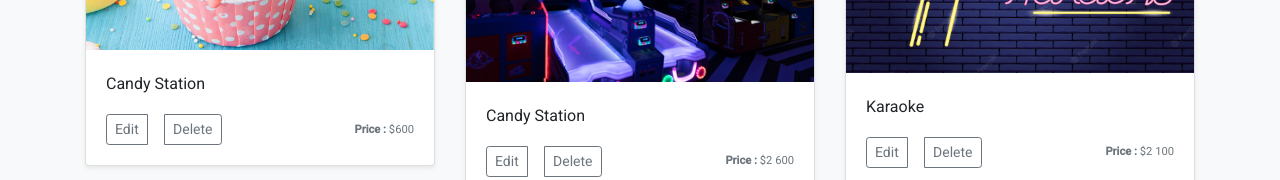
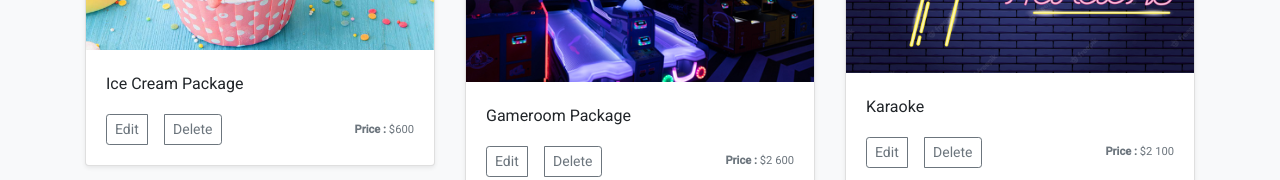
Before and after one commit to iamneo-production/97c8a6d4-465e-495c-be67-ce577935e666, an Angular app in the folder angularapp/: page /addon in a window 1280 px wide. Shown: the part 1032-1212 px from the top of the page. Built offline with nearby package versions, Linux system fonts and the light colour scheme.

Commit message:
Accepted display changes

```diff
--- a/angularapp/src/app/addon/addon.component.html
+++ b/angularapp/src/app/addon/addon.component.html
@@ -4,7 +4,7 @@
       <div class="row row-cols-1 row-cols-sm-2 row-cols-md-3 g-3">
         <div class="col">
           <div class="card shadow-sm">
-            <img src="../assets/mehandi.jfif" alt="magic">
+            <img src="../assets/mehandi.jfif" alt="mehandi">
              <div class="card-body">
               <h3>Mehandi</h3>
               <div class="d-flex justify-content-between align-items-center">
@@ -19,7 +19,7 @@
         </div>
         <div class="col">
           <div class="card shadow-sm">
-            <img src="../assets/painting.jfif" alt="magic">
+            <img src="../assets/painting.jfif" alt="painting">
             <div class="card-body">
               <h3>Face Painting</h3>
               <div class="d-flex justify-content-between align-items-center">
@@ -52,7 +52,7 @@
 
         <div class="col">
           <div class="card shadow-sm">
-            <img src="../assets/dj.jpg" alt="magic">
+            <img src="../assets/dj.jpg" alt="dj">
             <div class="card-body">
               <h3>Party DJ</h3>
               <div class="d-flex justify-content-between align-items-center">
@@ -82,7 +82,7 @@
         </div>
         <div class="col">
           <div class="card shadow-sm">
-            <img src="../assets/nemocake.jpg" alt="magic">
+            <img src="../assets/nemocake.jpg" alt="nemocake">
             <div class="card-body">
               <h3>Personalized Cakes</h3>
               <div class="d-flex justify-content-between align-items-center">
@@ -100,7 +100,7 @@
           <div class="card shadow-sm">
             <img src="../assets/icecream.jpg" alt="Candy Station">
             <div class="card-body">
-              <h3>Candy Station</h3>
+              <h3>Ice Cream Package</h3>
               <div class="d-flex justify-content-between align-items-center">
                 <div class="btn-group">
                   <button type="button" class="btn btn-sm btn-outline-secondary">Edit</button>&nbsp;&nbsp;&nbsp;&nbsp;&nbsp;
@@ -115,9 +115,9 @@
 
         <div class="col">
           <div class="card shadow-sm">
-            <img src="../assets/gameroom.jpg" alt="Candy Station">
+            <img src="../assets/gameroom.jpg" alt="gameroom">
             <div class="card-body">
-              <h3>Candy Station</h3>
+              <h3>Gameroom Package</h3>
               <div class="d-flex justify-content-between align-items-center">
                 <div class="btn-group">
                   <button type="button" class="btn btn-sm btn-outline-secondary">Edit</button>&nbsp;&nbsp;&nbsp;&nbsp;&nbsp;
@@ -164,7 +164,7 @@
 
         <div class="col">
           <div class="card shadow-sm">
-            <img src="../assets/bottom.jpg" alt="Candy Station">
+            <img src="../assets/bottom.jpg" alt="Bottomless Bar">
             <div class="card-body">
               <h3>Bottomless Bar</h3>
               <div class="d-flex justify-content-between align-items-center">
--- a/angularapp/src/app/auth/display-user/display-user.component.html
+++ b/angularapp/src/app/auth/display-user/display-user.component.html
@@ -1,19 +1,11 @@
-<<<<<<< HEAD
-
-<div *ngFor="let user of users">
-=======
 <!--
         <div *ngFor="let user of users">
->>>>>>> e8e8b1629fa6321b10e9ec6ddebb12e1b54fb536
 
             <input [disabled]="true" class="btn btn-link my-2 mx-2" type="text" value="{{user.id}}" #id>
             <input [disabled]="true" class="btn btn-link my-2 mx-2" type="text" value="{{user.email}}" #id>
             <input [disabled]="true" class="btn btn-link my-2 mx-2" type="text" value="{{user.username}}" #id>
-<<<<<<< HEAD
-            <app-delete-user [data]="user"></app-delete-user>
-</div>
-=======
-        </div> -->
+        </div>
+-->
 
         <table class="table table-bordered">
                 <thead>
@@ -35,4 +27,3 @@
                         </tr>
                 </tbody>
               </table>
->>>>>>> e8e8b1629fa6321b10e9ec6ddebb12e1b54fb536
```
